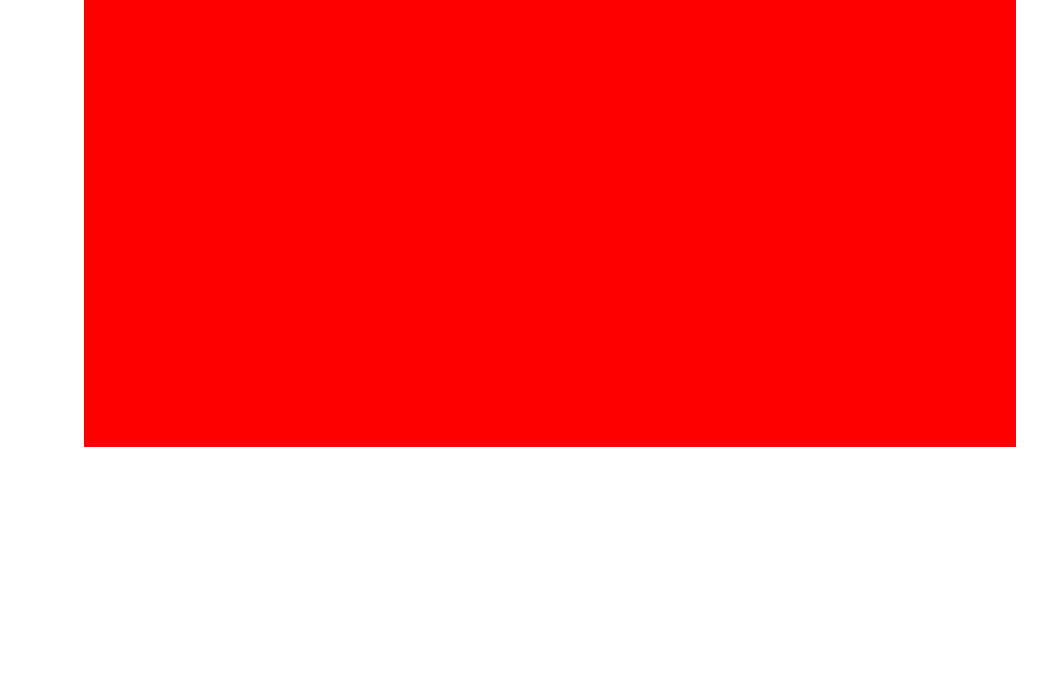
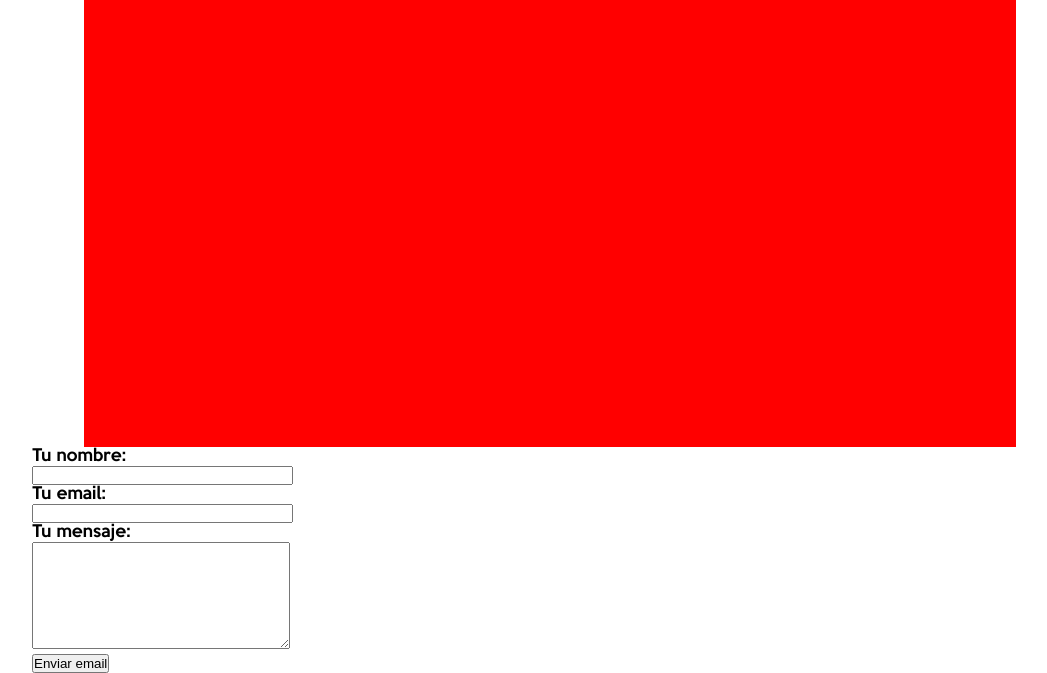
Before and after one commit to CamiloLira/uibero, a PHP site: page /admision.php in a window 1280 px wide. Shown: the part 414-1087 px from the top of the page, without its empty margins (90-1137 px from the left). Before the commit the page ends 861 px from the top, so only its background shows below. Run offline with PHP 8.4, Linux system fonts and the light colour scheme.

Commit message:
formulario

```diff
--- a/admision.php
+++ b/admision.php
@@ -14,6 +14,23 @@
 	<div class="container-slider">
 
 	</div>
+    	<!-- formulario -->
+    <div id="formulario"><form id="contact_form" action="#" method="POST" enctype="multipart/form-data">
+	<div class="row">
+		<label for="name">Tu nombre:</label><br />
+		<input id="name" class="input" name="name" type="text" value="" size="30" /><br />
+	</div>
+	<div class="row">
+		<label for="email">Tu email:</label><br />
+		<input id="email" class="input" name="email" type="text" value="" size="30" /><br />
+	</div>
+	<div class="row">
+		<label for="message">Tu mensaje:</label><br />
+		<textarea id="message" class="input" name="message" rows="7" cols="30"></textarea><br />
+	</div>
+	<input id="submit_button" type="submit" value="Enviar email" />
+</form>
+ </div><!-- formulario -->
 
 </body>
 	<?php include("footer.php"); ?>
--- a/css/admision.css
+++ b/css/admision.css
@@ -37,6 +37,7 @@
 }
 
 body {
+	background-image: url("images/margen_footer.png");
 	background: white;
 	margin: 0 auto;
 	max-width: 1036px;
```
Also changed, not shown: images/margen y footer.png (deleted), 1 other file.
